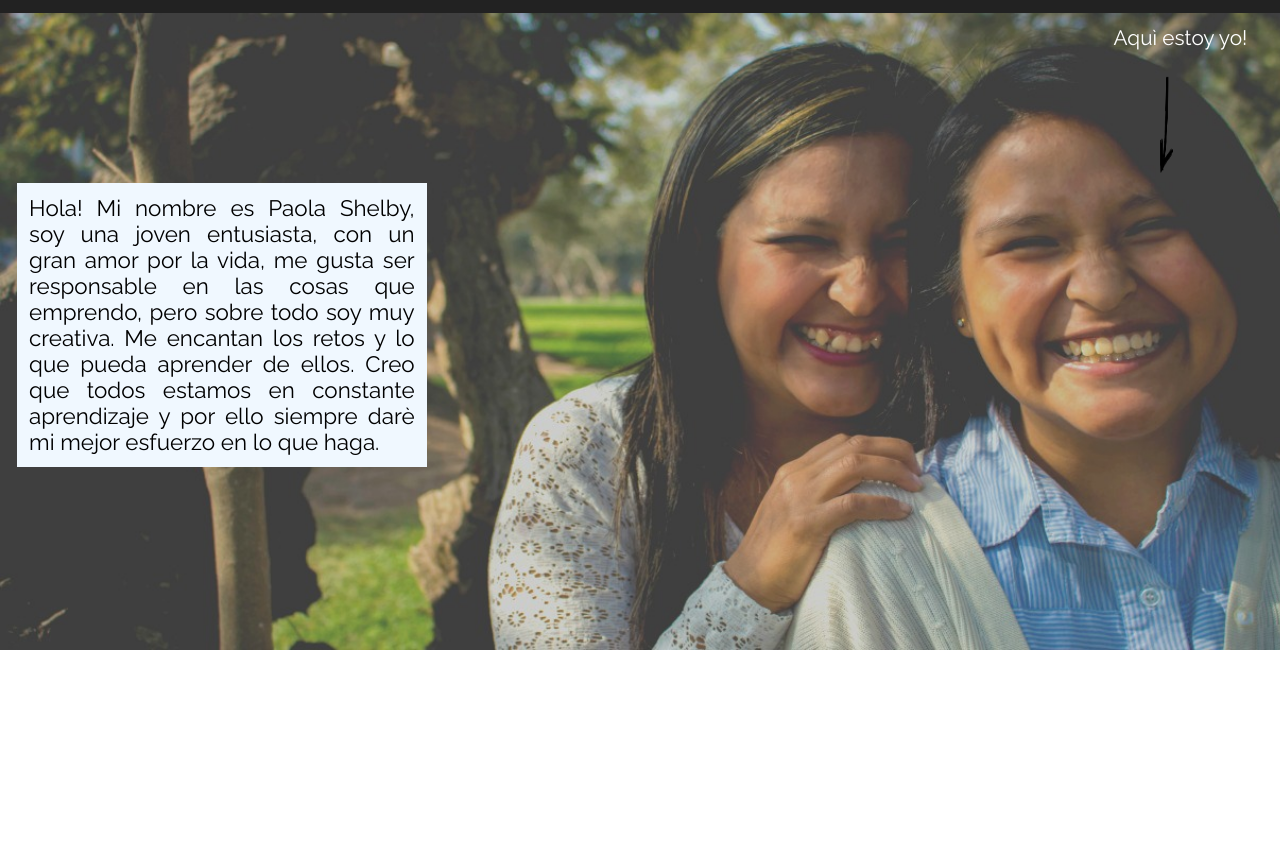
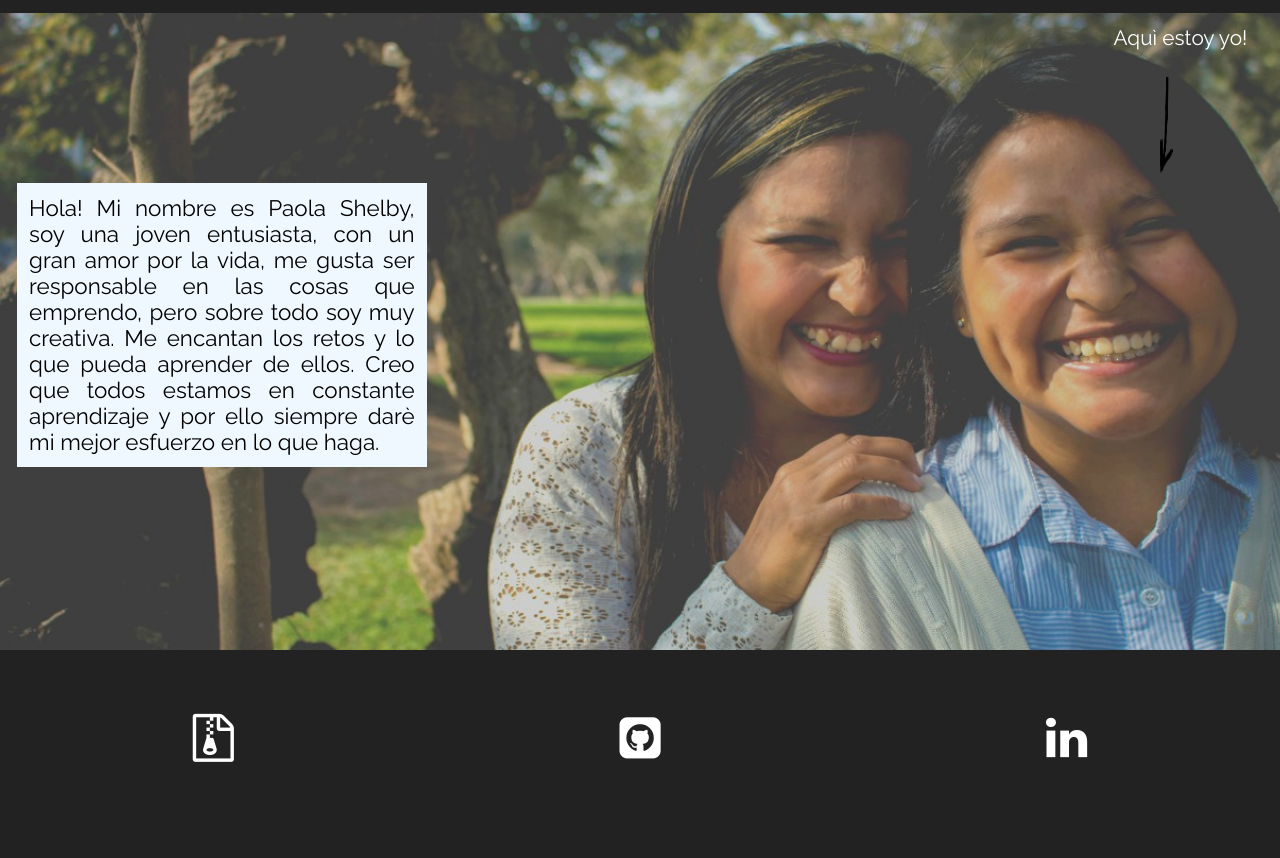
Before and after one commit to Paoquime/Portafolio-PaolaShelby, a plain HTML site: page principal.html in a window 1280 px wide. Shown: the part 2019-2877 px from the top of the page. Before the commit the page ends 2669 px from the top, so only its background shows below. Drawn offline with nearby package versions, Linux system fonts and the light colour scheme; a web font is replaced by a local one.

Commit message:
agregando secciòn contactame

```diff
--- a/css/main.css
+++ b/css/main.css
@@ -309,3 +309,15 @@ img#logo {
     padding: 12px;
     background-color: aliceblue;
 }
+
+#contactame {
+	background-color: #222;
+	height: 13rem;
+}
+
+.iconoC {
+	color: #FFF;
+    margin-top: 5%;
+    font-size: 3em;
+    text-align: center;
+}
--- a/principal.html
+++ b/principal.html
@@ -99,6 +99,11 @@
 				<p class="textAcerca">Hola! Mi nombre es Paola Shelby, soy una joven entusiasta, con un gran amor por la vida, me gusta ser responsable en las cosas que emprendo, pero sobre todo soy muy creativa. Me encantan los retos y lo que pueda aprender de ellos. Creo que todos estamos en constante aprendizaje y por ello siempre darè mi mejor esfuerzo en lo que haga.</p>
 			</div>
 		</section>
+		<section class="container-fluid" id="contactame">
+			<i class="col-4 fa fa-file-archive-o iconoC"></i>
+			<i class="col-4 fa fa-github-square iconoC"></i>
+			<i class="col-4 fa fa-linkedin iconoC"></i>
+		</section>
 		<script src="https://code.jquery.com/jquery-3.1.1.min.js"></script>
 		<script type="text/javascript" src= "js/main.js"></script>
 	</body>
```
